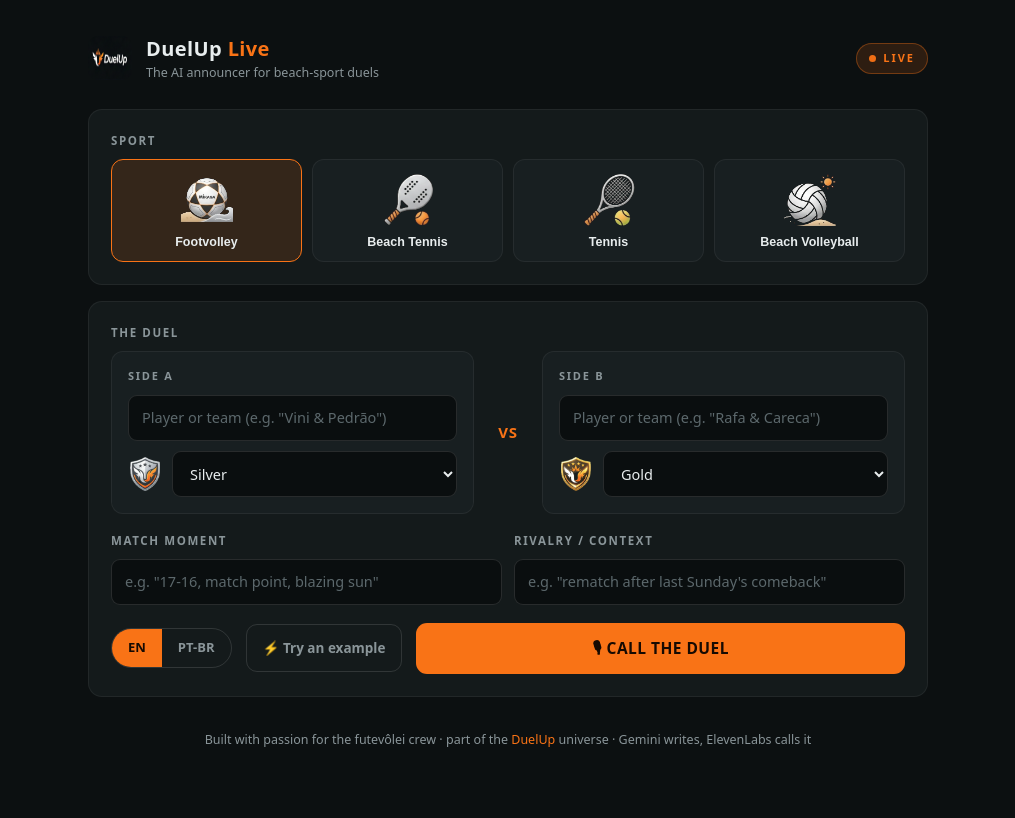
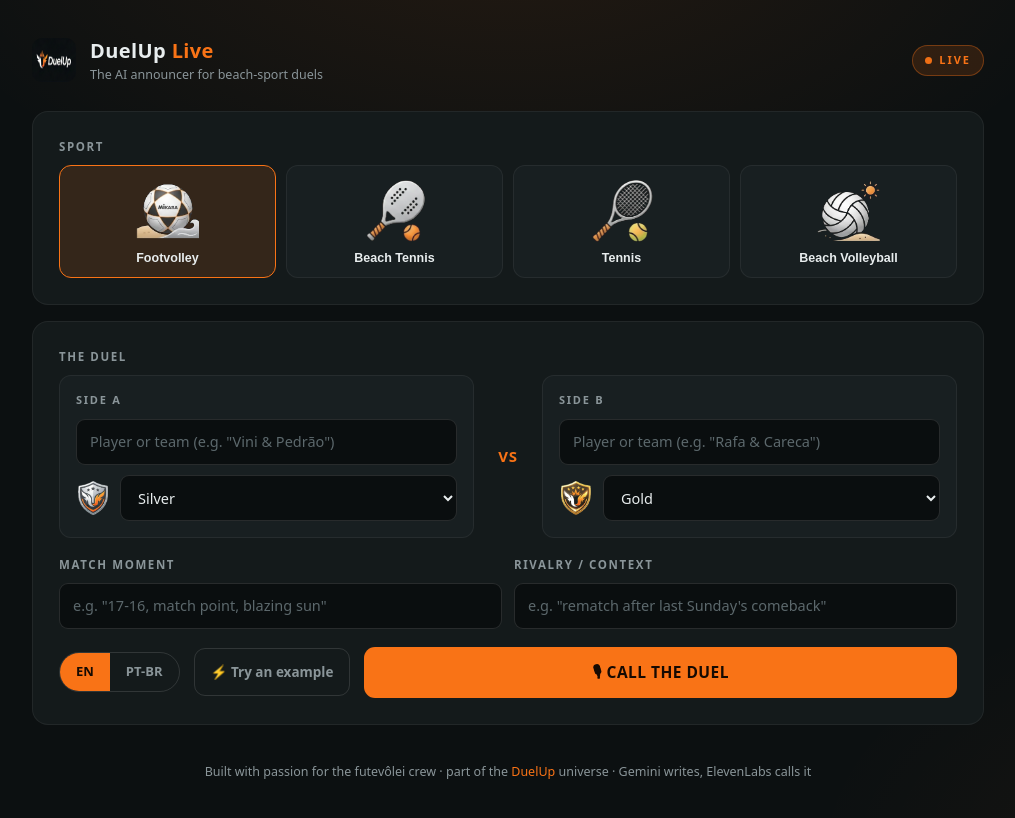
Before and after one commit to vinimabreu/duelup-live, a Next.js app: page / in a window 1280 px wide. Shown: the top 818 px of the page, without its empty margins (132-1147 px from the left). Built offline with nearby package versions, Linux system fonts and the light colour scheme.

Commit message:
Example button, Gemini model cascade, EN-first UI, layout polish

```diff
--- a/app/globals.css
+++ b/app/globals.css
@@ -16,14 +16,20 @@
 
 html{color-scheme:dark}
 body{
-  background:var(--bg);
+  background:
+    radial-gradient(1000px 560px at 50% -12%, rgba(249,115,22,.10), transparent 62%),
+    radial-gradient(760px 460px at 108% 105%, rgba(249,115,22,.055), transparent 58%),
+    var(--bg);
   color:var(--text);
   font-family:ui-sans-serif,system-ui,-apple-system,"Segoe UI",Roboto,Helvetica,Arial,sans-serif;
   min-height:100vh;
   line-height:1.5;
 }
 
-.wrap{max-width:880px;margin:0 auto;padding:28px 20px 80px}
+.wrap{
+  max-width:1000px;margin:0 auto;padding:30px 24px 36px;
+  min-height:100vh;display:flex;flex-direction:column;
+}
 
 /* header */
 header{display:flex;align-items:center;gap:14px;padding:6px 0 26px}
@@ -36,14 +42,14 @@
 @keyframes pulse{0%,100%{opacity:1}50%{opacity:.25}}
 
 /* cards */
-.card{background:var(--card);border:1px solid var(--line);border-radius:14px;padding:22px}
+.card{background:var(--card);border:1px solid var(--line);border-radius:16px;padding:26px}
 .card + .card{margin-top:16px}
 .lbl{display:block;font-size:11.5px;letter-spacing:.14em;text-transform:uppercase;color:var(--muted);font-weight:600;margin-bottom:10px}
 
 /* sports selector */
 .sports{display:grid;grid-template-columns:repeat(4,1fr);gap:10px}
 .sport{background:var(--card2);border:1px solid var(--line);border-radius:12px;padding:14px 8px 12px;text-align:center;cursor:pointer;transition:border-color .15s,background .15s;color:var(--text)}
-.sport img{width:52px;height:52px;object-fit:contain;mix-blend-mode:lighten;display:block;margin:0 auto 8px}
+.sport img{width:62px;height:62px;object-fit:contain;mix-blend-mode:lighten;display:block;margin:0 auto 8px}
 .sport span{font-size:12.5px;font-weight:600}
 .sport.on{border-color:var(--orange);background:var(--orange-soft)}
 @media(max-width:560px){.sports{grid-template-columns:repeat(2,1fr)}}
@@ -100,5 +106,5 @@
 audio{width:100%;margin-top:16px;display:block}
 .err{color:#ff8d6b;font-size:14px}
 
-footer{margin-top:34px;text-align:center;color:var(--muted);font-size:12.5px}
+footer{margin-top:auto;padding-top:38px;text-align:center;color:var(--muted);font-size:12.5px}
 footer a{color:var(--orange);text-decoration:none}
```
